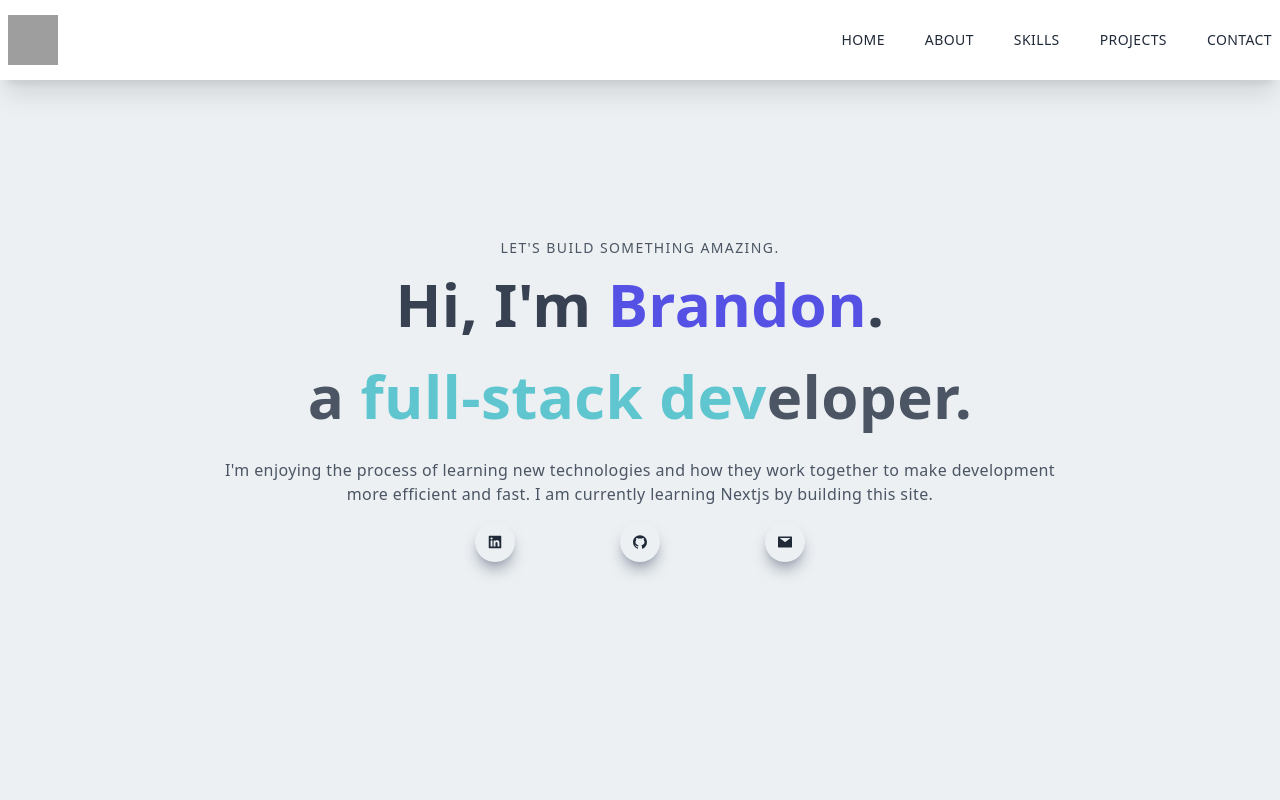
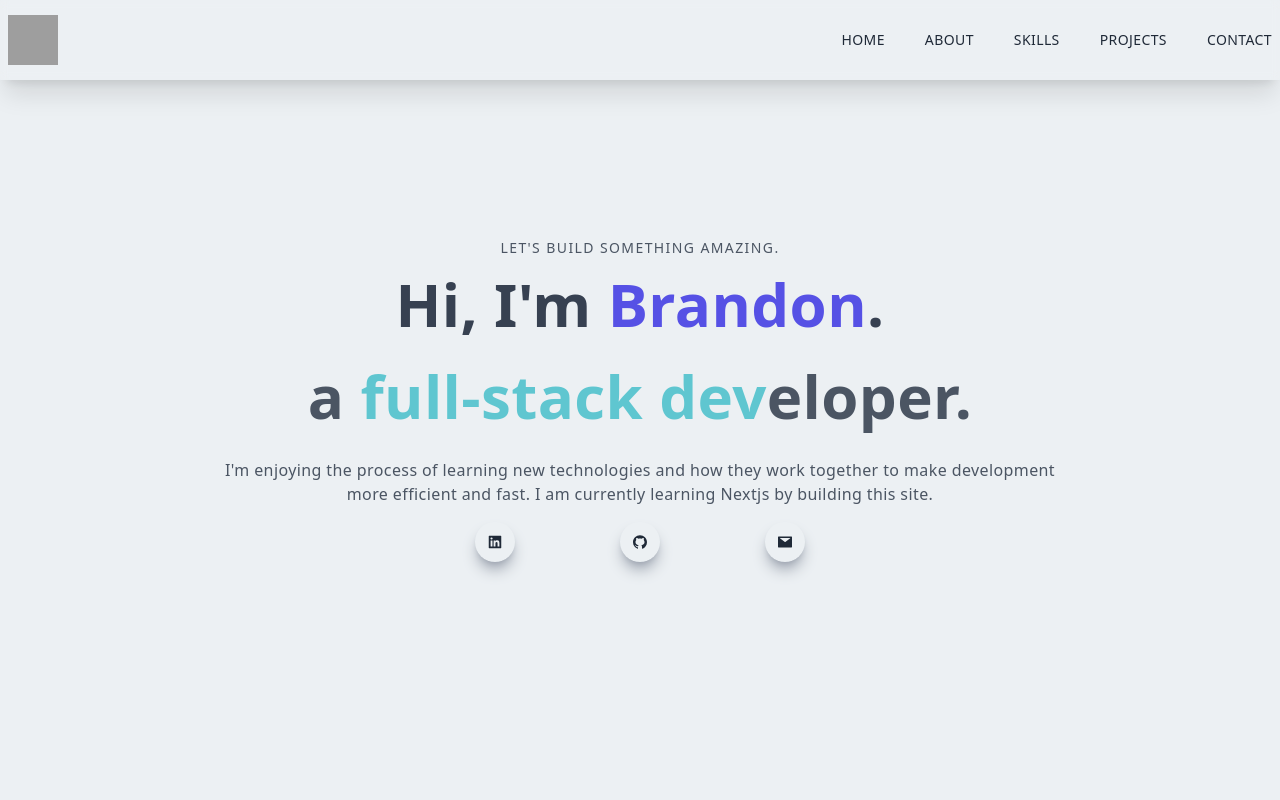
Before and after one commit to branyzp/nextlevel, a Next.js app: page / in a window 1280 px wide. Shown: the top 800 px of the page. Built offline with nearby package versions, Linux system fonts and the light colour scheme; grey boxes are pictures that could not be loaded.

Commit message:
updated navbar with blur effect

```diff
--- a/components/Navbar.tsx
+++ b/components/Navbar.tsx
@@ -20,7 +20,7 @@ function Navbar() {
 	};
 
 	return (
-		<div className="fixed w-full h-20 shadow-xl z-[100] bg-white">
+		<div className="fixed w-full h-20 shadow-xl z-[100] backdrop-blur-sm">
 			<div className="flex justify-between items-center w-full h-full px-2">
 				<Image
 					src="https://i.imgur.com/cUH500e.png"
```
